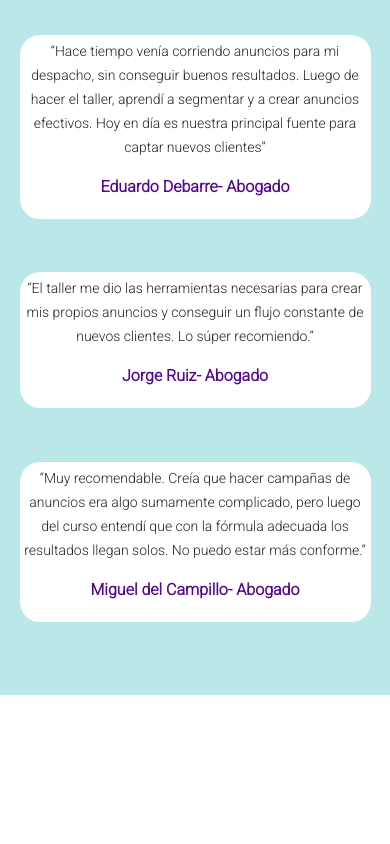
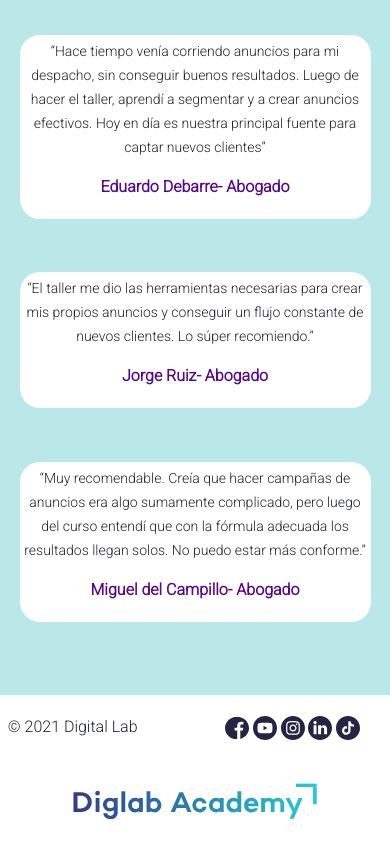
Before and after one commit to Leonel30/DigLabAcademy, a plain HTML site: page index.html in a window 390 px wide. Shown: the part 5706-6550 px from the top of the page. Before the commit the page ends 6401 px from the top, so only its background shows below. Drawn offline with nearby package versions, Linux system fonts and the light colour scheme.

Commit message:
responsive footer

```diff
--- a/index.html
+++ b/index.html
@@ -213,27 +213,28 @@
   </div>
 </div>
 
-  <!--
+  <!-- footer -->
   <div class="wrapper">
     <div class="one">
        <p class="titulo-copy"> &copy 2021 Digital Lab</p>
-      </div>
+     </div>
+    <div div class="two">
+      <div class="iconos">
+        <a href="https://www.facebook.com/wearedigitallab"target="_blank"><img src="./img/facebook 1.svg" alt="iconofacebook" /></a>
+        <a href="https://www.youtube.com/channel/UCytDO1-6DGW10_d5CEaPU-A?c=UCytDO1-6DGW10_d5CEaPU-A"target="_blank"><img src="./img/youtube 1.svg" alt="iconoYoutube" /></a>
+        <a href="https://www.instagram.com/digitallabmarketing"target="_blank"><img src="./img/instagram 1.svg" alt="iconoInstgram" /></a>
+        <a href="https://www.linkedin.com/company/67250743"target="_blank"><img src="./img/linkedin 1.svg" alt="iconoLk" /></a>
+        <a href="https://vm.tiktok.com/ZMdwYasnR/"target="_blank"><img src="./img/tiktok 1.svg" alt="iconoTiktok" /></a>
+      </div>
+    </div>
+    <div class="three">
+      <div class="logo-footer">
+        <a href="./index.html">
+          <img src="./img/diglabacademy-03.svg" alt="">
+        </a>
+      </div>
+    </div>
 
-    <div class="two">
-      <div class="iconos">
-      <a href="https://www.facebook.com"target="_blank"><img src="img/Vector-facebook.png" alt="" /></a>
-      <a href="https://www.youtube.com"target="_blank"><img src="img/Vector youtube.png" alt="" /></a>
-      <a href="https://www.instagram.com/digitallabmarketing"target="_blank"><img src="img/Vector instagram.png" alt="" /></a>
-      <a href="https://www.linkedin.com/feed"target="_blank"><img src="img/Vector linkedIn.png" alt="" /></a>
-      <a href="https://https://www.tiktok.com/es"target="_blank"><img src="img/Vector tik tok.png" alt="" /></a>
-    </div>
-  </div>
-
-    <div class="three">
-      <div class="logo-footer"></div>
-      <img src="img/diglabacademy-03.svg" alt="">
-    </div>
-  </div> -->
 
   <script src="https://cdn.jsdelivr.net/npm/@popperjs/core@2.9.2/dist/umd/popper.min.js" integrity="sha384-IQsoLXl5PILFhosVNubq5LC7Qb9DXgDA9i+tQ8Zj3iwWAwPtgFTxbJ8NT4GN1R8p" crossorigin="anonymous"></script>
   <script src="https://cdn.jsdelivr.net/npm/bootstrap@5.0.2/dist/js/bootstrap.min.js" integrity="sha384-cVKIPhGWiC2Al4u+LWgxfKTRIcfu0JTxR+EQDz/bgldoEyl4H0zUF0QKbrJ0EcQF" crossorigin="anonymous"></script>
--- a/style/style.css
+++ b/style/style.css
@@ -571,113 +571,43 @@ section{
       width: 100%;
     }
   }
-
-
-
-
-
     /* ---------- footer----------------------------*/
-  /*
   .wrapper {
-    display: grid;
-    grid-template-columns: repeat(3, 1fr);
-    grid-gap:450px;
-    grid-auto-rows: minmax(100px, auto);
+    width: 100%;
+    display: flex;
+    justify-content: space-evenly;
+    flex-wrap: wrap;
     margin-top: 20px;
    padding-bottom: -10px;
-  } */
-
-/* css 2da parte //
-
-
-  /* ---------- la gente esta hablando----------------------------*/
-  /* .contenedorPortada {
+  }
+  .one {
+    width: 25%;
+    font-size: 14;
+    font-weight: 400;
+  }
+  .two {
+    width: 25%;
     display: flex;
-    background-color:#bae8e8;
-    column-gap: 20px;
-    padding-top: 90px;
-    padding-bottom: 40px;
-    font-family: 'Roboto', sans-serif;
-  height: 400px;
-
-
-      }
-  .contenedorPortadaDescripcion {
-      background-color: white;
-      border-radius: 20px;
-      margin-bottom: 40px;
-      padding: 1%;
-      margin-left: 5%;
-      margin-right: 5%;
-      font-family: 'Roboto', sans-serif;
-      font-size: 14px;
-      font-style: normal;
-      font-weight: 400;
-      line-height: 24px;
-      letter-spacing: 0em;
-      text-align: center;
-      height: fit-content;
-      width: 2800px;
-
-      }
-
-      .contenedorPortadaDescripcion1{
-        background-color: white;
-      border-radius: 20px;
-      margin-bottom: 40px;
-      padding: 1%;
-      margin-left: 5%;
-      margin-right: 5%;
-      font-family: 'Roboto', sans-serif;
-      font-size: 14px;
-      font-style: normal;
-      font-weight: 400;
-      line-height: 24px;
-      letter-spacing: 0em;
-      text-align: center;
-      height: fit-content;
-      width: 2800px;
-      } */
-
-      /* .contenedorPortadaDescripcion2{
-        background-color: white;
-        border-radius: 20px;
-        margin-bottom: 40px;
-        padding: 1%;
-        margin-left: 5%;
-        margin-right: 5%;
-        font-family: 'Roboto', sans-serif;
-        font-size: 14px;
-        font-style: normal;
-        font-weight: 400;
-        line-height: 24px;
-        letter-spacing: 0em;
-        text-align: center;
-        height: fit-content;
-        width: 2800px;
-      }
-
-  .section-hablando{
+    justify-content: center;
+  }
+  .three {
+    width: 25%;
+    display: flex;
+    justify-content: center;
+  }
+  .three img {
+    width: 250px;
+    height: 45px;
     text-align: center;
-    background-color: #bae8e8 ;
-    margin-bottom: -1px;
-
   }
-
-  .p2{font-style: bolder;
-    font-weight: 700;
-  font-size: 16px;
-  color: #57078E;}
-   */
-
-
-    /* ---------- footer----------------------------*/
-
-  /* .wrapper {
-    display: grid;
-    grid-template-columns: repeat(3, 1fr);
-    grid-gap:450px;
-    grid-auto-rows: minmax(100px, auto);
-    margin-top: 20px;
-   padding-bottom: -10px;
-  } */
+  @media screen and (max-width:400px){
+  .one{
+    width: 50%;
+  }
+  .two{
+    width: 50%;
+  }
+  .wrapper{
+    margin-bottom: 20px;
+  }
+  }
```
Also changed, not shown: img/Vector instagram.png (deleted), img/Vector linkedIn.png (deleted), img/Vector tik tok.png (deleted), img/Vector youtube.png (deleted), img/Vector-facebook.png (deleted), img/Vector.png (deleted), img/facebook 1.svg (added), img/instagram 1.svg (added), img/linkedin 1.svg (added), img/tiktok 1.svg (added), img/youtube 1.svg (added).
